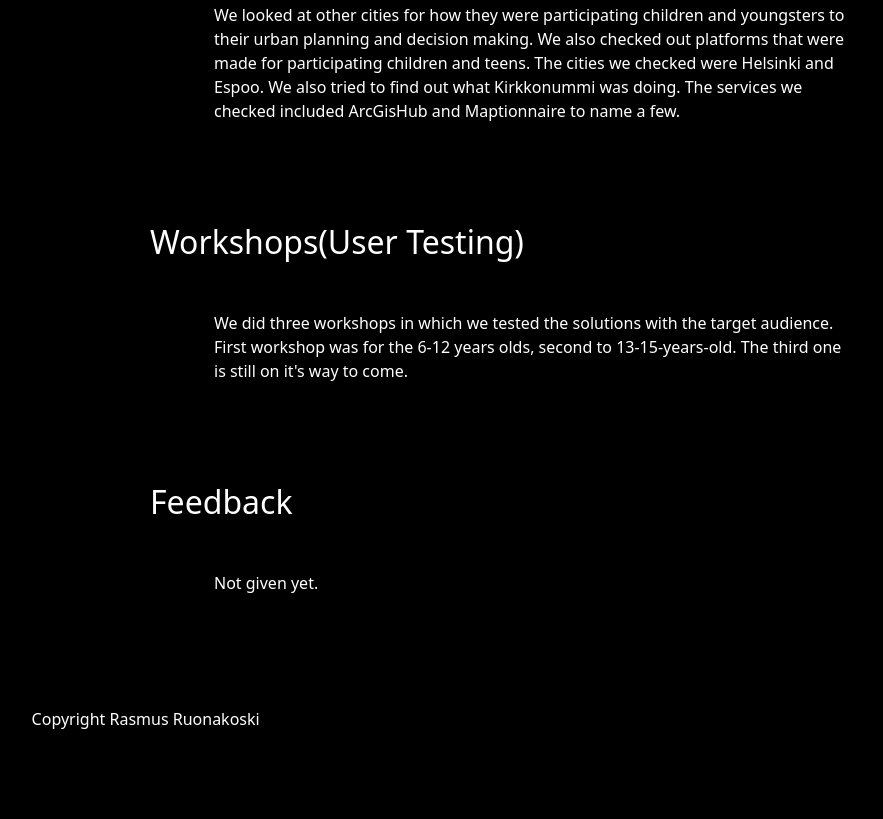
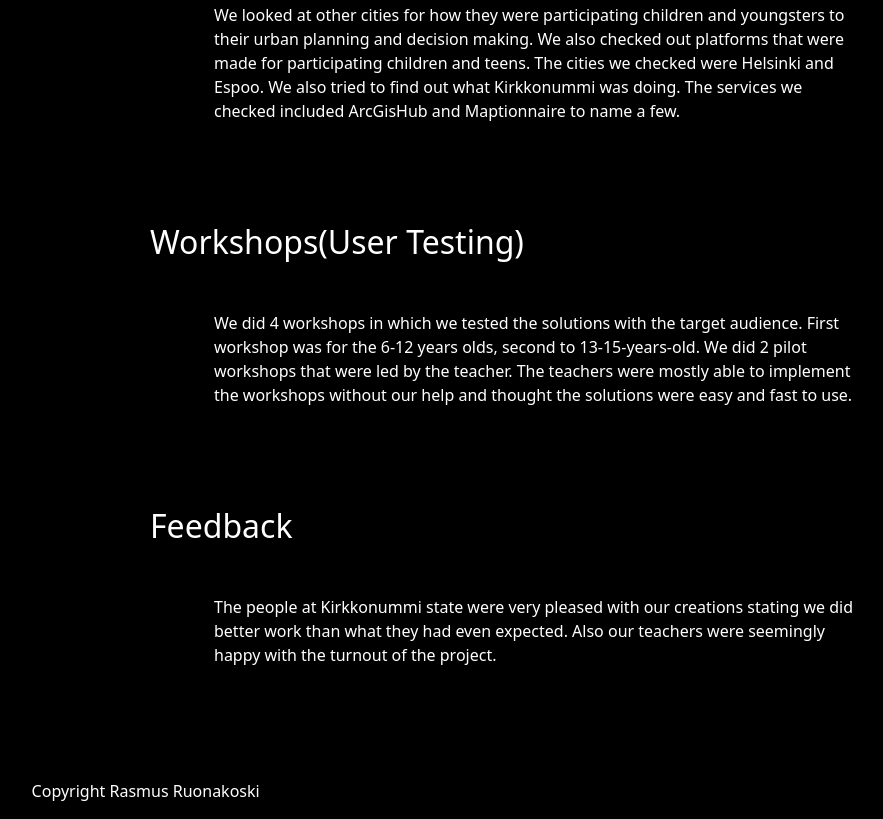
Before and after one commit to yougetduhpicture/yougetduhpicture.github.io, a plain HTML site: page lyk.html in a window 1280 px wide. Shown: the part 2107-2926 px from the top of the page, without its empty margins (106-989 px from the left). Before the commit the page ends 2854 px from the top, so only its background shows below. Drawn offline with nearby package versions, Linux system fonts and the light colour scheme.

Commit message:
Update 1.1
Yeah. Some new pics and stuff.

```diff
--- a/lyk.html
+++ b/lyk.html
@@ -94,8 +94,9 @@ Microsoft Forms, Canva, Snapchat and Instagram.
 
     <h4 class="h2">Workshops(User Testing)</h4>
     <p class="p">
-      We did three workshops in which we tested the solutions with the target audience.
-      First workshop was for the 6-12 years olds, second to 13-15-years-old. The third one is still on it's way to come.
+      We did 4 workshops in which we tested the solutions with the target audience.
+      First workshop was for the 6-12 years olds, second to 13-15-years-old. We did 2 pilot workshops that were led by the teacher.
+      The teachers were mostly able to implement the workshops without our help and thought the solutions were easy and fast to use.
     </p>
 
     <h4 class="h2"></h4>
@@ -113,7 +114,8 @@ Microsoft Forms, Canva, Snapchat and Instagram.
 
     <h4 class="h2">Feedback</h4>
     <p class="p">
-         Not given yet.
+         The people at Kirkkonummi state were very pleased with our creations stating we did better work than what they had even expected.
+         Also our teachers were seemingly happy with the turnout of the project.
     </p>
   </div>
 </div>
```
Also changed, not shown: hipsterhaven.html (+20 -0 lines), IMAGES/Java2/Etusivu.png (added), IMAGES/Java2/Haku.png (added), IMAGES/Java2/Hakutulos.png (added).
